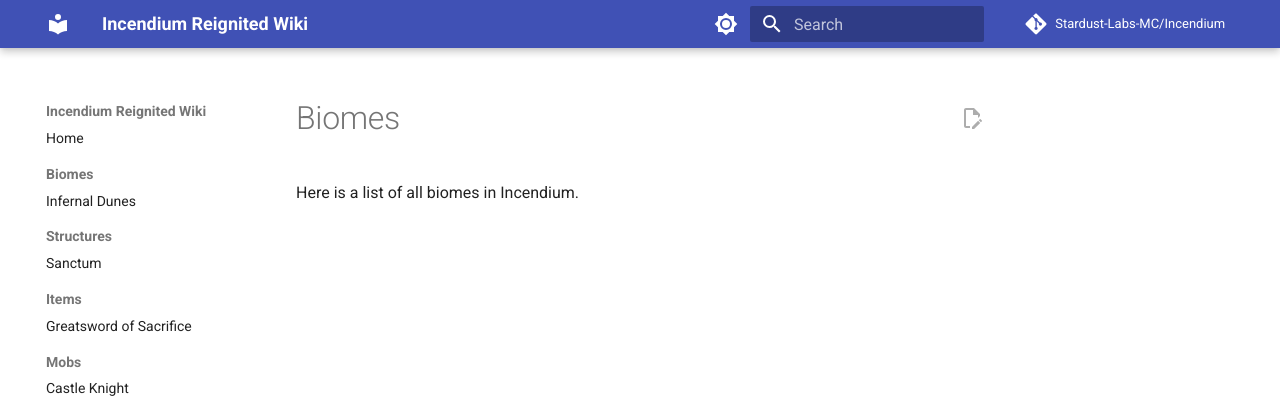
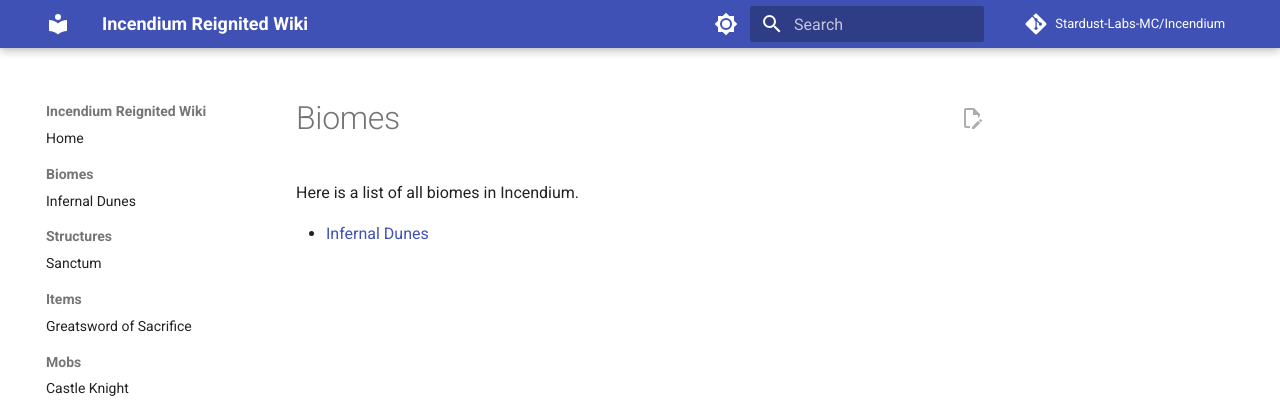
Before and after one commit to Stardust-Labs-MC/incendium-wiki, an MkDocs documentation site: the page built from docs/biomes/index.md, in a window 1280 px wide. Shown: the top 416 px of the page. Built offline with MkDocs 1.6.1 and Material for MkDocs 9.7.7, drawn with Linux system fonts in a browser that asks for light colours; comment, search, counter and statistics services are not loaded.

Commit message:
Update index.md

```diff
--- a/docs/biomes/index.md
+++ b/docs/biomes/index.md
@@ -1,3 +1,6 @@
 # Biomes
 
 Here is a list of all biomes in Incendium.
+
+
+- [Infernal Dunes](biomes/infernal-dunes.md)
```
